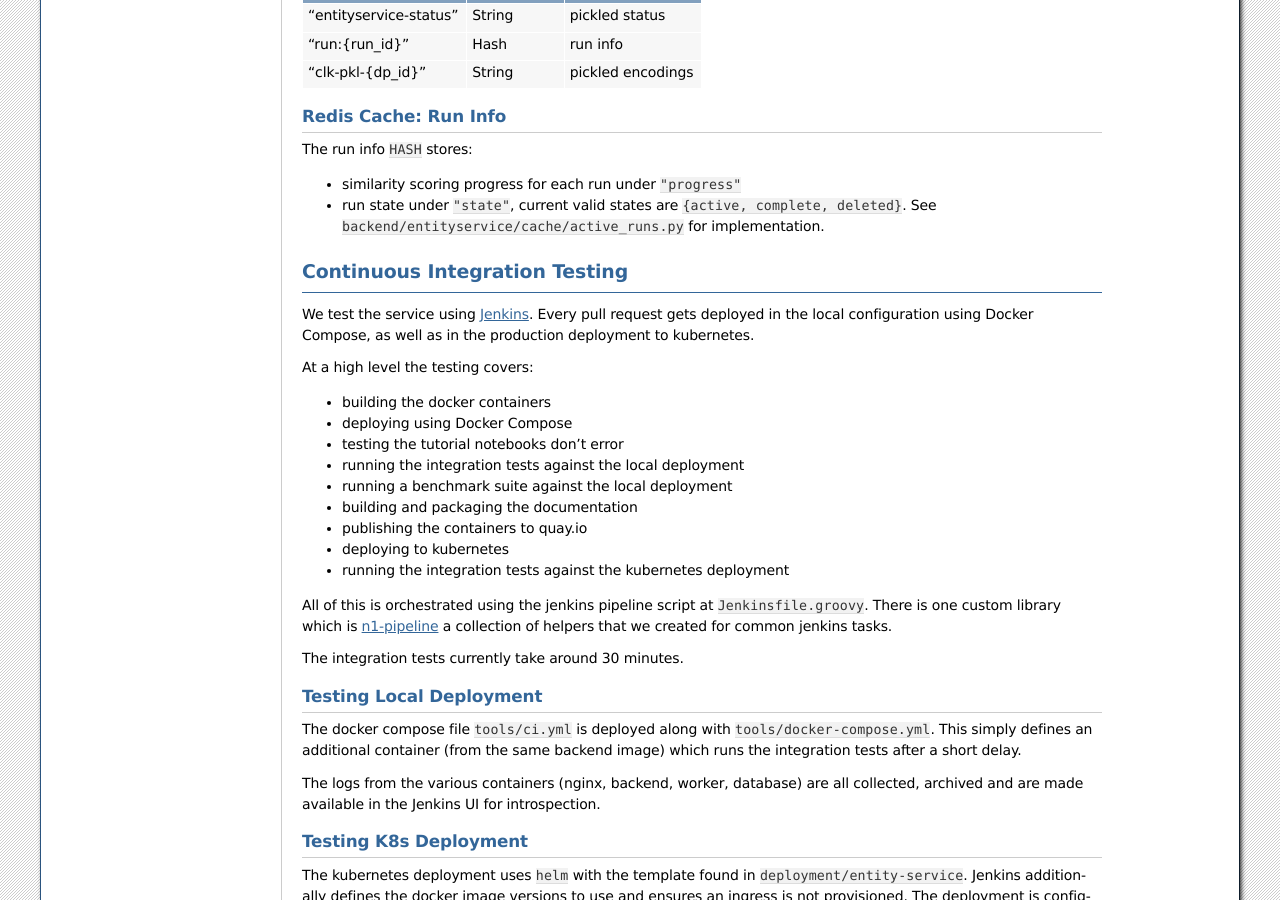
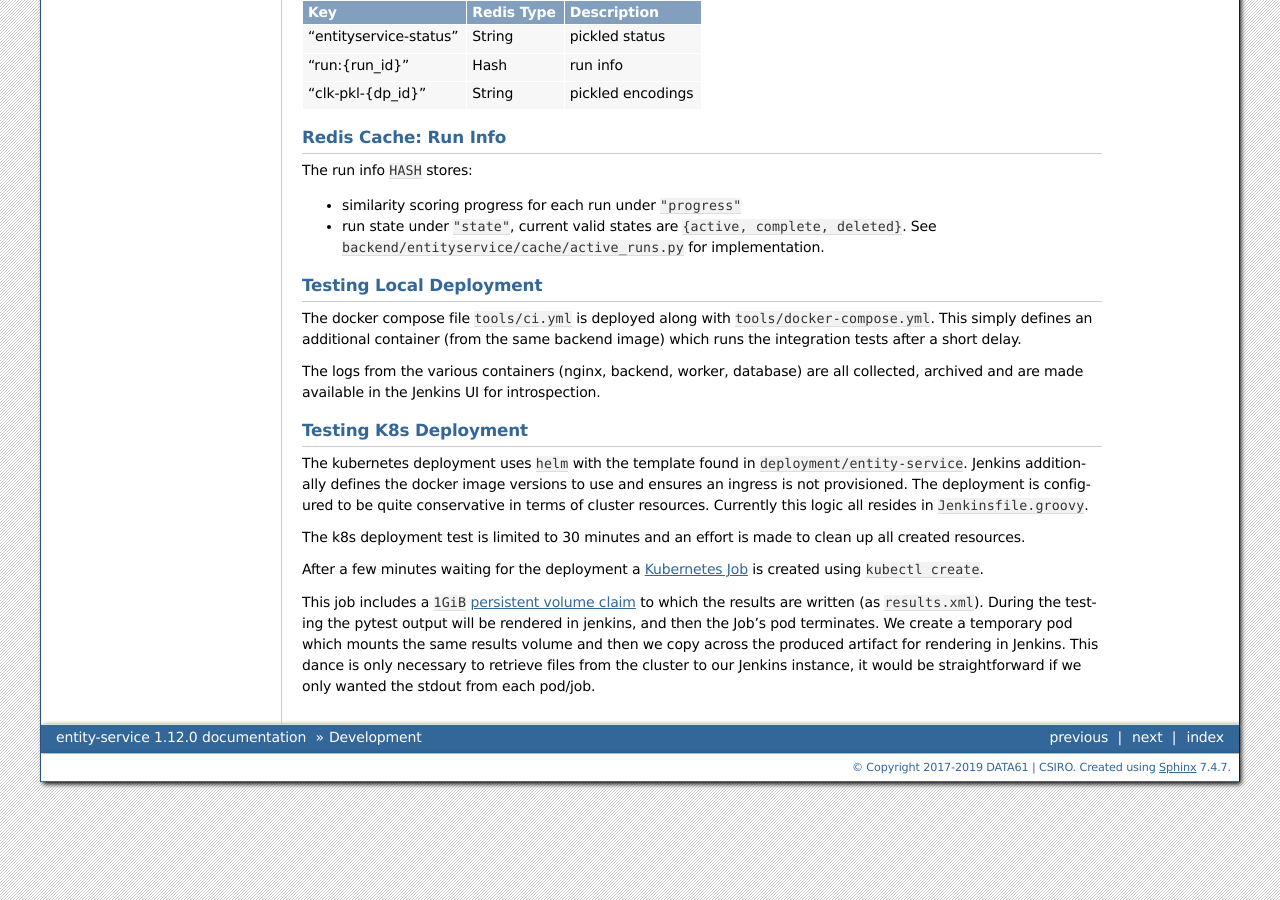
Before and after one commit to data61/anonlink-entity-service, a Sphinx documentation site: the page built from docs/development.rst, in a window 1280 px wide and 900 px high, scrolled down 676 px. Built offline with Sphinx 7.4.7, drawn with Linux system fonts in a browser that asks for light colours; formulas are drawn with MathJax 3; some of the changed text lies outside the part shown.

Commit message:
Update some documentation. Also removed an old section.

```diff
--- a/docs/development.rst
+++ b/docs/development.rst
@@ -64,31 +65,6 @@
   ``backend/entityservice/cache/active_runs.py`` for implementation.
 
 
-Continuous Integration Testing
-------------------------------
-
-We test the service using `Jenkins <https://jenkins.io/>`__. Every pull request gets deployed in the
-local configuration using Docker Compose, as well as in the production deployment to kubernetes.
-
-At a high level the testing covers:
-
-- building the docker containers
-- deploying using Docker Compose
-- testing the tutorial notebooks don't error
-- running the integration tests against the local deployment
-- running a benchmark suite against the local deployment
-- building and packaging the documentation
-- publishing the containers to quay.io
-- deploying to kubernetes
-- running the integration tests against the kubernetes deployment
-
-
-All of this is orchestrated using the jenkins pipeline script at ``Jenkinsfile.groovy``. There is one custom
-library which is `n1-pipeline <https://github.com/n1analytics/n1-pipeline/>`__ a collection of helpers that
-we created for common jenkins tasks.
-
-The integration tests currently take around 30 minutes.
-
 Testing Local Deployment
 ~~~~~~~~~~~~~~~~~~~~~~~~
 
--- a/docs/future.rst
+++ b/docs/future.rst
@@ -18,7 +18,7 @@
 - optimise anonlink memory management and C++ code
 
 Bigger Projects
-- consider more than 2 organizations participating in one mapping
+
 - GPU implementation of core similarity scoring
 - somewhat homomorphic encryption could be used for similarity score
 - consider allowing users to upload raw PII
```
Also changed, not shown: other parts of docs/development.rst (+1 -0 lines), docs/concepts.rst (+0 -16 lines).
